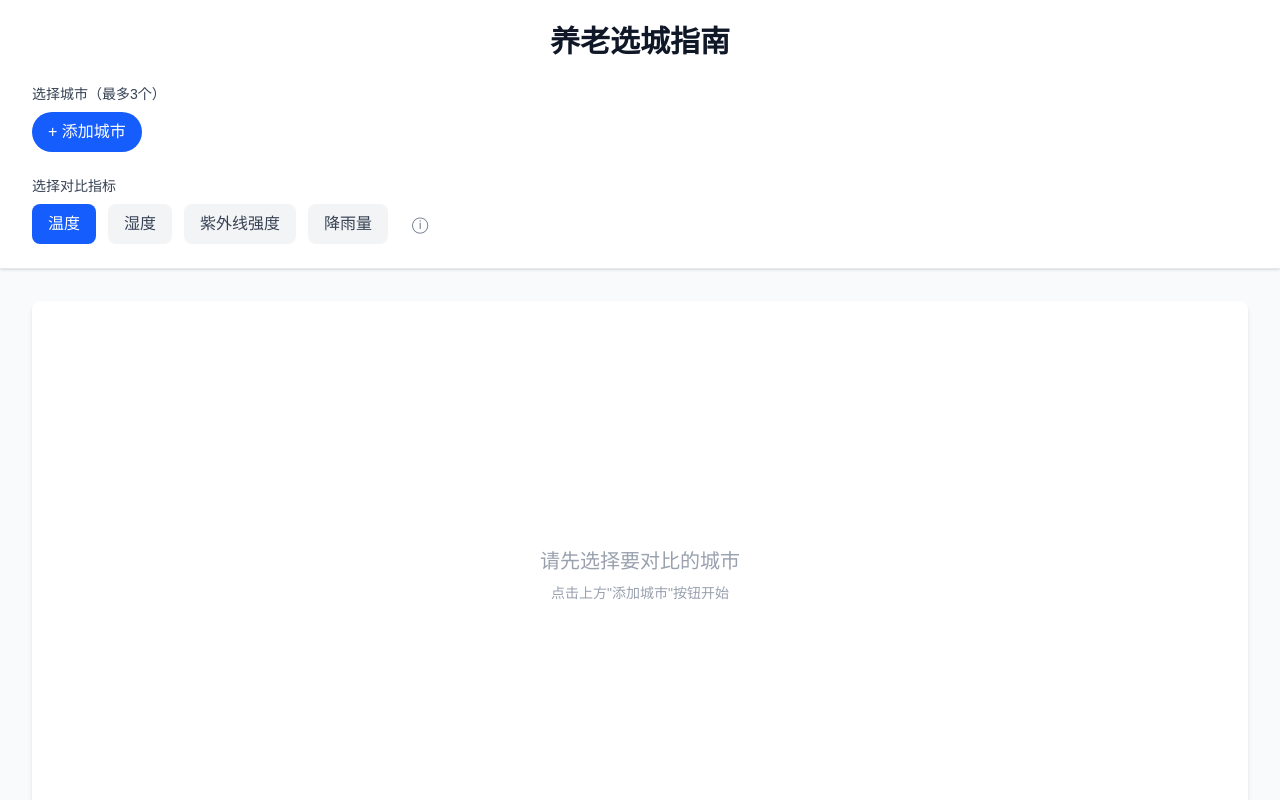
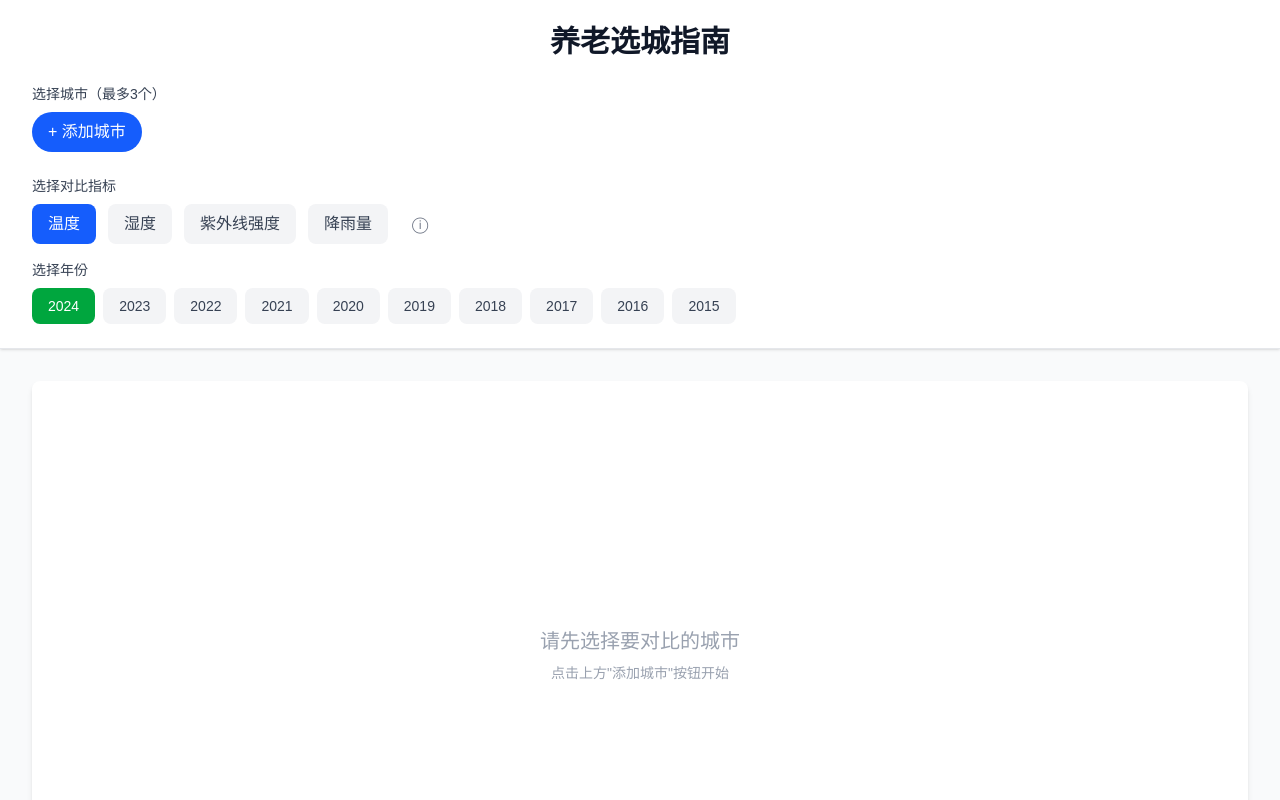
Before and after one commit to zhang-changhe/select-city, a Next.js app: page / in a window 1280 px wide. Shown: the top 800 px of the page. Built offline with nearby package versions, Linux system fonts and the light colour scheme.

Commit message:
feat: 增加年份选择功能，支持查看近10年气象数据对比

```diff
--- a/src/app/page.tsx
+++ b/src/app/page.tsx
@@ -11,10 +11,14 @@ import { City, WeatherIndexType } from '@/types';
 export default function Home() {
   const [selectedCities, setSelectedCities] = useState<City[]>([]);
   const [currentIndicator, setCurrentIndicator] = useState<WeatherIndexType>('temperature');
+  const [selectedYear, setSelectedYear] = useState(2024);
   const [searchTerm, setSearchTerm] = useState('');
   const [showCitySelector, setShowCitySelector] = useState(false);
   const [showIndicatorInfo, setShowIndicatorInfo] = useState(false);
   const [selectedProvince, setSelectedProvince] = useState<string | null>(null);
+
+  // 可选年份列表（近10年）
+  const years = [2024, 2023, 2022, 2021, 2020, 2019, 2018, 2017, 2016, 2015];
 
   // 颜色配置
   const colors = ['#5470c6', '#91cc75', '#fac858'];
@@ -42,10 +46,11 @@ export default function Home() {
     const indicator = getIndicatorByType(currentIndicator);
 
     const series = selectedCities.map((city, index) => {
-      const cityData = weatherData.find(d => d.cityId === city.id);
+      // 根据选择的年份筛选数据
+      const cityData = weatherData.find(d => d.cityId === city.id && d.year === selectedYear);
       const data = cityData ? cityData.monthlyData.map(m => m[currentIndicator]) : [];
 
-      console.log(`城市: ${city.name}, ID: ${city.id}, 有数据: ${!!cityData}, 数据长度: ${data.length}`);
+      console.log(`城市: ${city.name}, ID: ${city.id}, 年份: ${selectedYear}, 有数据: ${!!cityData}, 数据长度: ${data.length}`);
 
       return {
         name: city.name,
@@ -60,7 +65,7 @@ export default function Home() {
 
     return {
       title: {
-        text: `${indicator.name}对比图`,
+        text: `${selectedYear}年${indicator.name}对比图`,
         left: 'center',
         textStyle: {
           fontSize: 20,
@@ -175,7 +180,7 @@ export default function Home() {
           </div>
 
           {/* 指标选择区域 */}
-          <div>
+          <div className="mb-4">
             <label className="block text-sm font-medium text-gray-700 mb-2">
               选择对比指标
             </label>
@@ -202,6 +207,28 @@ export default function Home() {
               </button>
             </div>
           </div>
+
+          {/* 年份选择区域 */}
+          <div>
+            <label className="block text-sm font-medium text-gray-700 mb-2">
+              选择年份
+            </label>
+            <div className="flex flex-wrap gap-2">
+              {years.map((year) => (
+                <button
+                  key={year}
+                  onClick={() => setSelectedYear(year)}
+                  className={`px-4 py-2 rounded-lg transition-colors text-sm ${
+                    selectedYear === year
+                      ? 'bg-green-600 text-white font-medium'
+                      : 'bg-gray-100 text-gray-700 hover:bg-gray-200'
+                  }`}
+                >
+                  {year}
+                </button>
+              ))}
+            </div>
+          </div>
         </div>
       </header>
 
@@ -213,9 +240,10 @@ export default function Home() {
               <div className="mb-4 p-3 bg-gray-50 rounded text-sm">
                 <p><strong>当前选择：</strong>{selectedCities.map(c => `${c.name}(${c.id})`).join(', ')}</p>
                 <p><strong>当前指标：</strong>{currentIndicator}</p>
+                <p><strong>当前年份：</strong>{selectedYear}</p>
               </div>
               <ReactECharts
-                key={`${selectedCities.map(c => c.id).join('-')}-${currentIndicator}`}
+                key={`${selectedCities.map(c => c.id).join('-')}-${currentIndicator}-${selectedYear}`}
                 option={getChartOption()}
                 style={{ height: '500px' }}
                 opts={{ renderer: 'canvas' }}
--- a/src/data/weatherData.ts
+++ b/src/data/weatherData.ts
@@ -63,12 +63,16 @@ const provinceClimate: Record<string, ClimateFeature> = {
   '澳门特别行政区': { baseTemp: [15, 16, 18, 22, 26, 28, 29, 29, 28, 25, 21, 17], humidityBase: 78, rainfallPattern: [0.07, 0.11, 0.15, 0.28, 0.39, 0.48, 0.40, 0.48, 0.36, 0.15, 0.07, 0.06], uvBase: [4, 5, 6, 7, 8, 9, 9, 8, 8, 6, 5, 4] },
 };
 
-// 根据省份生成城市气象数据
-function generateCityWeather(cityId: string, province: string, cityIndex: number = 0): CityWeatherData {
+// 根据省份和年份生成城市气象数据
+function generateCityWeather(cityId: string, province: string, year: number, cityIndex: number = 0): CityWeatherData {
   const climate = provinceClimate[province];
   if (!climate) {
-    return generateCityWeather(cityId, '北京市', cityIndex);
+    return generateCityWeather(cityId, '北京市', year, cityIndex);
   }
+
+  // 年份偏差因子（模拟气候变化，近10年略有波动）
+  const yearFactor = (year - 2015) * 0.05; // 每年0.05度的趋势
+  const randomFactor = (Math.sin(year * cityIndex) * 0.3); // 年份相关的随机波动
 
   // 同一省份内城市湿度略有差异（±2%）
   const humidityVariation = (cityIndex % 3 - 1) * 2;
@@ -77,18 +81,30 @@ function generateCityWeather(cityId: string, province: string, cityIndex: number
     // 根据季节调整湿度（夏季高、冬季低）
     const seasonFactor = month >= 4 && month <= 8 ? 1 : month >= 0 && month <= 2 ? 0.9 : 0.95;
 
+    // 温度：基准值 + 城市偏差 + 年份趋势 + 季节性随机
+    const temperature = Math.round((temp + (cityIndex % 5 - 2) * 0.3 + yearFactor + randomFactor + Math.random() * 0.5) * 10) / 10;
+
+    // 湿度：基准值 + 季节因子 + 城市偏差 + 年份随机
+    const humidity = Math.min(95, Math.max(20, Math.round(climate.humidityBase * seasonFactor + humidityVariation + Math.random() * 3 - (year - 2019) * 0.2)));
+
+    // 紫外线：基准值 + 小幅随机
+    const uv_intensity = Math.max(1, Math.min(12, Math.round(climate.uvBase[month] + Math.random() * 2)));
+
+    // 降雨量：基准模式 * 年份因子 + 随机
+    const rainfall = Math.round(climate.rainfallPattern[month] * 200 * (1 + (cityIndex % 3 - 1) * 0.1) * (1 + Math.random() * 0.1) * (1 + (year - 2019) * 0.02));
+
     return {
       month: month + 1,
-      temperature: Math.round((temp + (cityIndex % 5 - 2) * 0.3) * 10) / 10,
-      humidity: Math.min(95, Math.max(20, Math.round(climate.humidityBase * seasonFactor + humidityVariation + Math.random() * 3))),
-      uv_intensity: climate.uvBase[month],
-      rainfall: Math.round(climate.rainfallPattern[month] * 200 * (1 + (cityIndex % 3 - 1) * 0.1) * (1 + Math.random() * 0.1)),
+      temperature,
+      humidity,
+      uv_intensity,
+      rainfall,
     };
   });
 
   return {
     cityId,
-    year: 2024,
+    year,
     monthlyData,
   };
 }
@@ -96,10 +112,15 @@ function generateCityWeather(cityId: string, province: string, cityIndex: number
 // 导入城市列表
 import { chinaCities } from '@/data/chinaCities';
 
-// 生成所有城市的气象数据
+// 生成所有城市的气象数据（2015-2024）
 export const weatherData: CityWeatherData[] = chinaCities.flatMap((provinceData) => {
-  return provinceData.cities.map((city, cityIndex) => {
-    return generateCityWeather(city.id, provinceData.province, cityIndex);
+  const years = [2015, 2016, 2017, 2018, 2019, 2020, 2021, 2022, 2023, 2024];
+
+  return provinceData.cities.flatMap((city, cityIndex) => {
+    // 为每个城市生成10年的数据
+    return years.map(year =>
+      generateCityWeather(city.id, provinceData.province, year, cityIndex)
+    );
   });
 });
 
```
Also changed, not shown: 1 other file (tests, documents, lock files or other folders).
